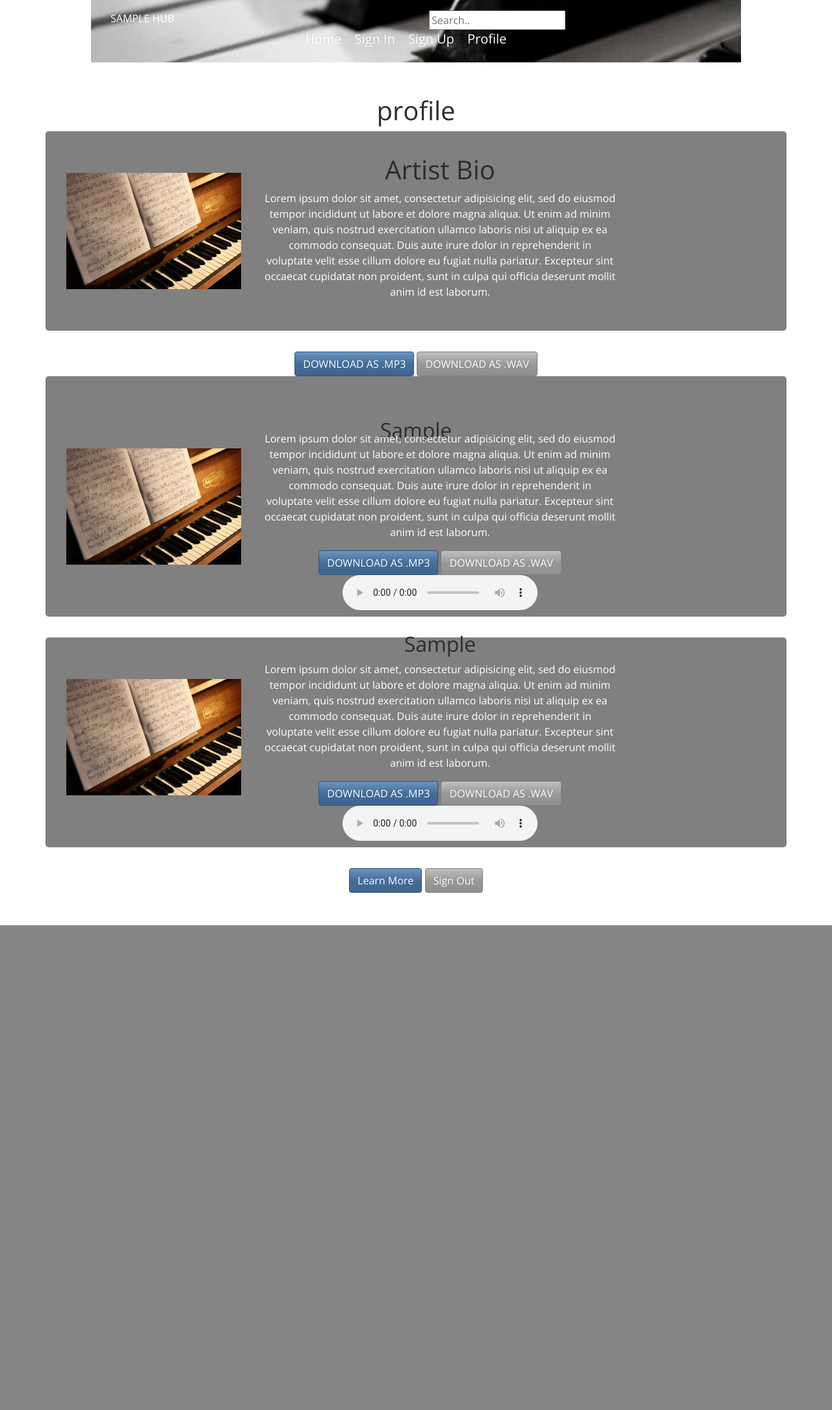
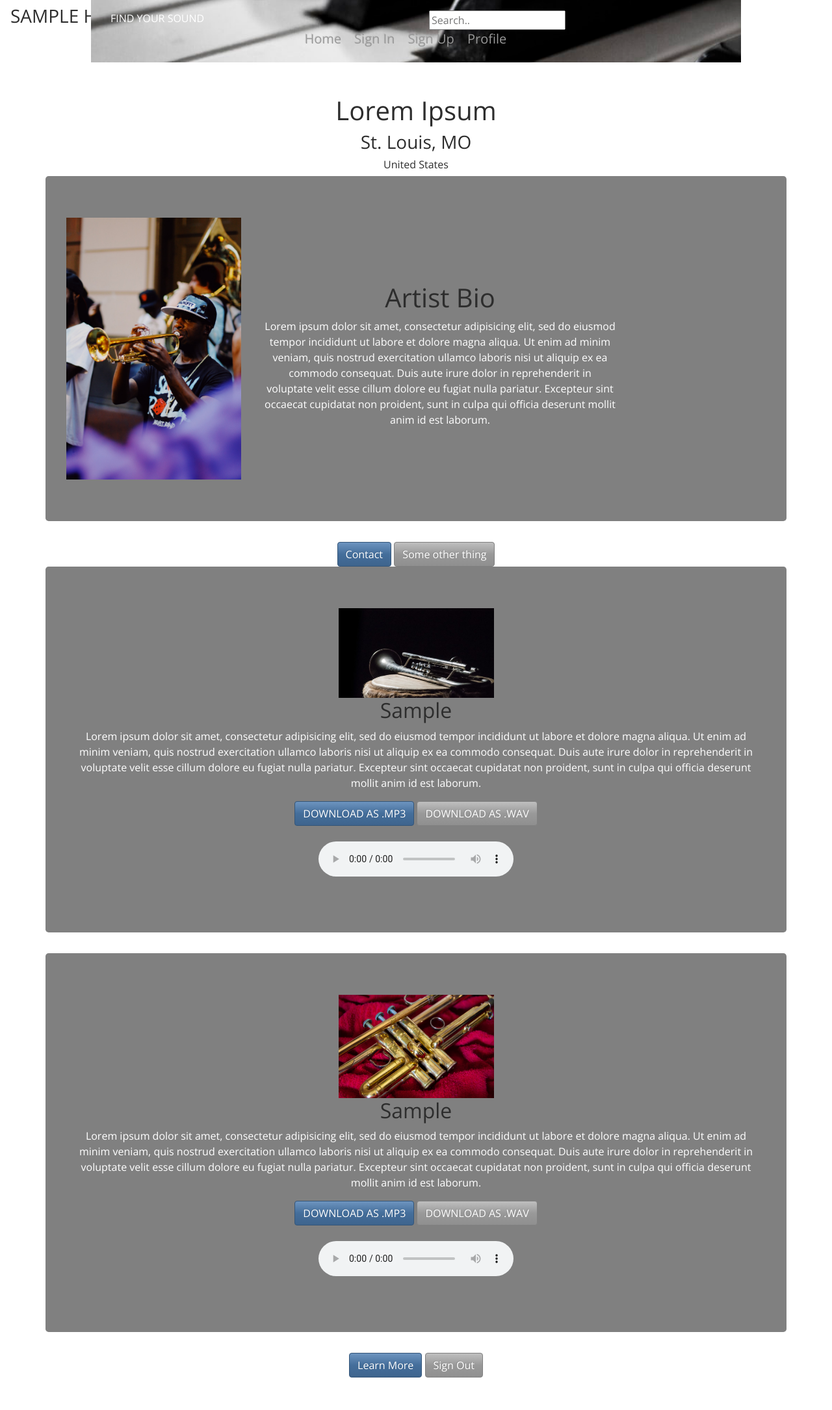
Before and after one commit to fatpat314/JamHub, a Flask app: page /profile in a window 1280 px wide. Shown: the whole page at 65% size. Before the commit the page ends 1424 px from the top, so only its background shows below. Run offline with Flask 2, Linux system fonts and the light colour scheme; some libraries are stand-ins or nearby versions.

Commit message:
Almost finished

```diff
--- a/static/styles.css
+++ b/static/styles.css
@@ -68,13 +68,13 @@
 /* Bottom right text */
 .bottom-right {
   position: absolute;
-  bottom: 4px;
+  bottom: -16px;
   right: 248px;
 }
 
 .Bio {
   position: absolute;
-  bottom: 32px;
+  bottom: 128px;
   right: 248px;
 }
 
--- a/templates/base.html
+++ b/templates/base.html
@@ -4,7 +4,7 @@
         <meta charset="UTF-8">
         <meta name="viewport" content="width=device-width, initial-scale=1.0">
         <meta http-equiv="X-UA-Compatible" content="ie=edge">
-        <title>Working title</title>
+        <title>Sample Hub</title>
 
             <!-- BOOTSTRAP -->
             <link rel="stylesheet" href="https://stackpath.bootstrapcdn.com/bootswatch/4.3.1/spacelab/bootstrap.min.css">
@@ -19,7 +19,7 @@
         <!-- <link rel="stylesheet" href="styles.css"> -->
     </head>
     <body>
-
+<div class="top-left text-secondary"><h3>SAMPLE HUB</h3></div>
         <!-- NAVBAR -->
 
         <nav class="navbar navbar  bg_img" style="max-width: 100%;">
@@ -32,12 +32,12 @@
                         <span class="icon-bar"></span>
                         <span class="icon-bar"></span>
                     </button>
-                    <div class="top-mid-left">SAMPLE HUB</div>
+                    <div class="top-mid-left text-black">FIND YOUR SOUND</div>
                     <div>
-                        <a class="navbar-brand text-white" href="/">Home</a>
-                        <a class="navbar-brand text-white" href="/sign-in">Sign In</a>
-                        <a class="navbar-brand text-white" href="/sign-up">Sign Up</a>
-                        <a class="navbar-brand text-white" href="/profile">Profile</a>
+                        <a class="navbar-brand text-secondary" href="/">Home</a>
+                        <a class="navbar-brand text-secondary" href="/sign-in">Sign In</a>
+                        <a class="navbar-brand text-secondary" href="/sign-up">Sign Up</a>
+                        <a class="navbar-brand text-secondary" href="/profile">Profile</a>
                     </div>
 
             <div class="container top-mid-right col-7">
--- a/templates/profile.html
+++ b/templates/profile.html
@@ -2,9 +2,11 @@
 
 {% block content %}
 
-    <h1>profile</h1>
+    <h1>Lorem Ipsum</h1>
+    <h3>St. Louis, MO</h3>
+    <h6>United States</h6>
 <div class="container jumbotron background-color">
-    <img class="mySlides center" src="static/piano.jpg" style="width: 25%;">
+    <img class="mySlides center" src="static/trumpet.jpg" style="width: 25%;">
 
     <div class="container Bio" style="width: 50%;">
         <h1>Artist Bio</h1>
@@ -13,17 +15,20 @@
 
 </div>
 
-<a class="btn btn-primary" href="/about.html" >DOWNLOAD AS .MP3</a> <a class="btn btn-secondary" href="/sign-in">DOWNLOAD AS .WAV</a>
+<a class="btn btn-primary" href="/about.html" >Contact</a> <a class="btn btn-secondary" href="/sign-in">Some other thing</a>
+
 
 <div class="container jumbotron background-color">
     <figure>
-    <h2>Sample</h2>
 
-    <img class="mySlides center" src="static/piano.jpg" style="width: 25%;">
-    <div class="container bottom-right" style="width: 50%">
+
+    <img class="container center" src="static/trumpet2.jpg" style="width: 25%;">
+    <div class="container center" style="width: 100%">
+        <h2>Sample</h2>
         <p>Lorem ipsum dolor sit amet, consectetur adipisicing elit, sed do eiusmod tempor incididunt ut labore et dolore magna aliqua. Ut enim ad minim veniam, quis nostrud exercitation ullamco laboris nisi ut aliquip ex ea commodo consequat. Duis aute irure dolor in reprehenderit in voluptate velit esse cillum dolore eu fugiat nulla pariatur. Excepteur sint occaecat cupidatat non proident, sunt in culpa qui officia deserunt mollit anim id est laborum.</p>
         <a class="btn btn-primary" href="/about.html" >DOWNLOAD AS .MP3</a> <a class="btn btn-secondary" href="/sign-in">DOWNLOAD AS .WAV</a>
     <div>
+        <br>
     <audio
         controls
         src="Tiny_Kingdon.mp3">
@@ -36,11 +41,12 @@
 
 <div class="container jumbotron background-color">
     <figure>
-    <img class="mySlides center" src="static/piano.jpg" style="width: 25%;">
-    <div class="container bottom-right" style="width: 50%">
+    <img class="container center" src="static/trumpet3.jpg" style="width: 25%;">
+    <div class="container center" style="width: 100%">
         <h2>Sample</h2><p>Lorem ipsum dolor sit amet, consectetur adipisicing elit, sed do eiusmod tempor incididunt ut labore et dolore magna aliqua. Ut enim ad minim veniam, quis nostrud exercitation ullamco laboris nisi ut aliquip ex ea commodo consequat. Duis aute irure dolor in reprehenderit in voluptate velit esse cillum dolore eu fugiat nulla pariatur. Excepteur sint occaecat cupidatat non proident, sunt in culpa qui officia deserunt mollit anim id est laborum.</p>
         <a class="btn btn-primary" href="/about.html" >DOWNLOAD AS .MP3</a> <a class="btn btn-secondary" href="/sign-in">DOWNLOAD AS .WAV</a>
     <div>
+        <br>
     <audio
         controls
         src="Tiny_Kingdon.mp3">
```
Also changed, not shown: templates/index.html (+9 -4 lines), templates/sign_in.html (+1 -30 lines), templates/sign_up.html (+32 -1 lines), static/cello.jpg (added), static/guitar_guy.jpg (added), static/trumpet.jpg (added), static/trumpet2.jpg (added), static/trumpet3.jpg (added).
